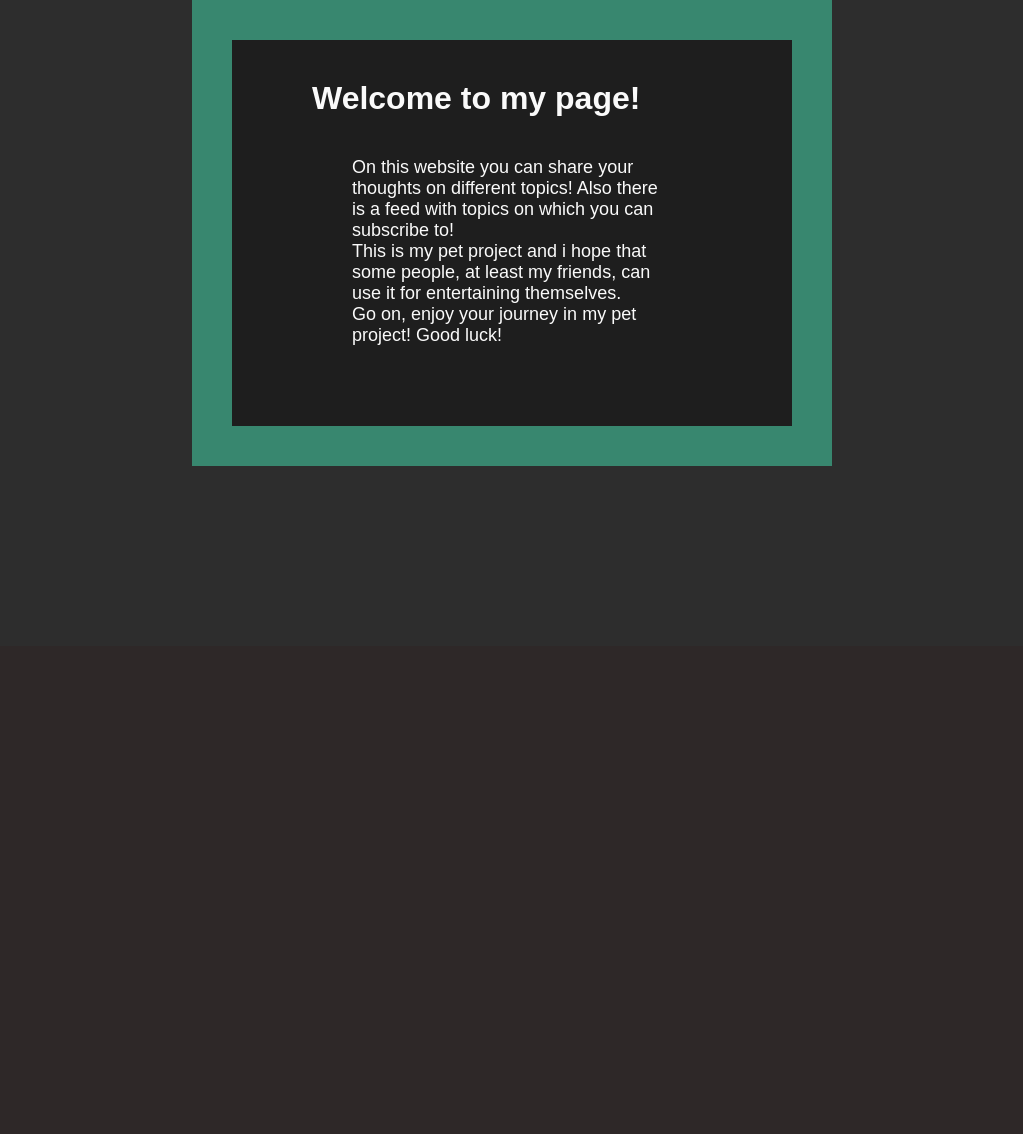
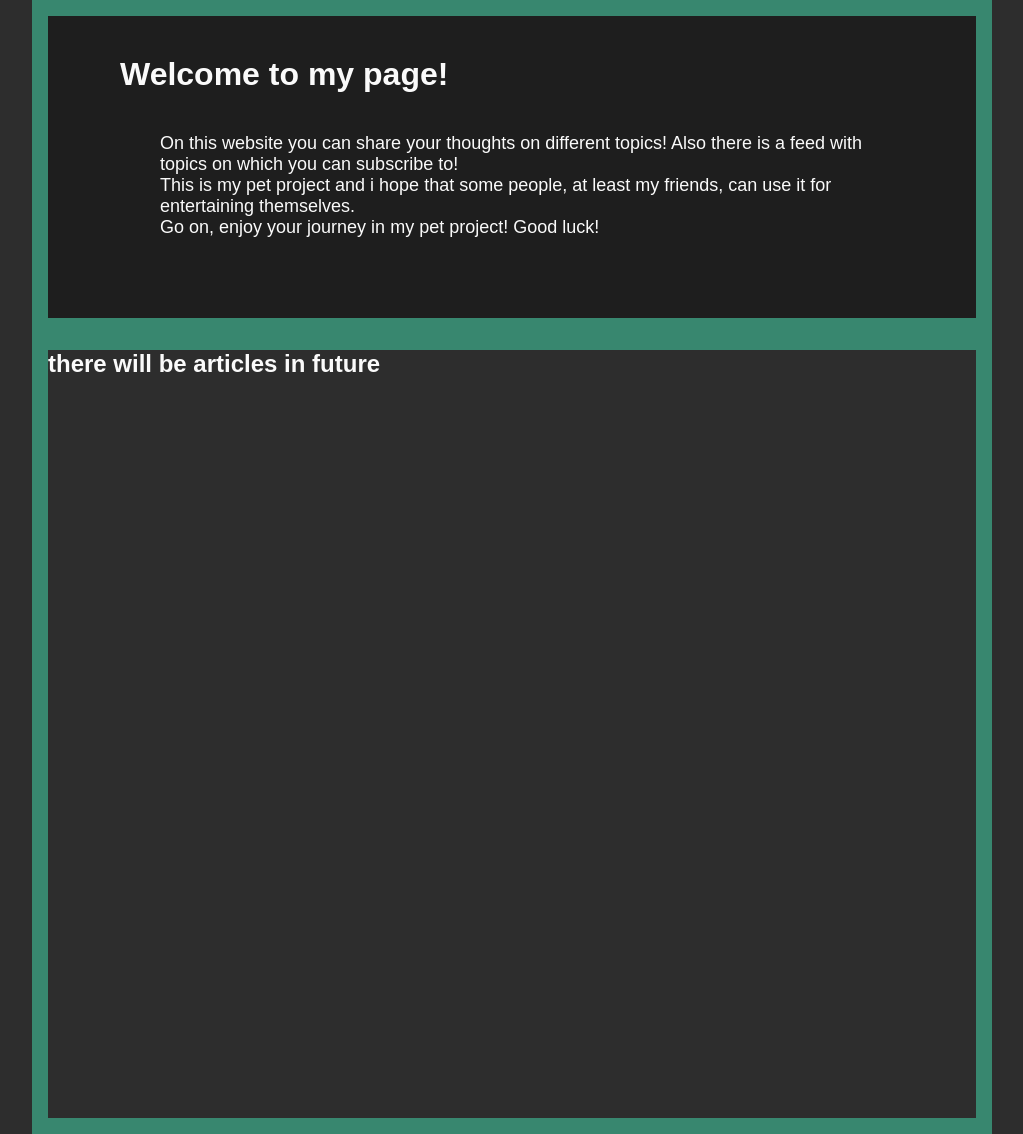
Before and after one commit to Tarkus43/step_web_homework, a Django app: page / in a window 1280 px wide. Shown: the part 154-1288 px from the top of the page, without its empty margins (128-1151 px from the left). Before the commit the page ends 620 px from the top, so only its background shows below. Run offline with Django 5.2, Linux system fonts and the light colour scheme.

Commit message:
added хомяк

```diff
--- a/my_django_site/static/css/scss/components/_main.scss
+++ b/my_django_site/static/css/scss/components/_main.scss
@@ -11,9 +11,17 @@
 }
 
 .main_header {
+  min-width: 50vh;
   background-color: $darker;
-  margin: 0 40vh;
-  padding: 5vh 10vh;
-  border: 5vh solid $accent;
+  margin: 0 20vh;
+  padding: 5vh 9vh;
+  border: 2vh solid $accent;
   backdrop-filter: blur(15px);
 }
+
+.main_main {
+  margin: 0 20vh;
+  border: 2vh solid $accent;
+  color: $light_font;
+  height: 100%;
+}
--- a/my_django_site/static/css/styles/index.min.css
+++ b/my_django_site/static/css/styles/index.min.css
@@ -1 +1 @@
-*{margin:0;padding:0;font-family:sans-serif;-webkit-box-sizing:border-box;box-sizing:border-box}html,body{height:100vh}li{list-style:none}body{background-color:#2d2d2d}a{text-decoration:none;color:#f5f5f5}.logo{max-width:15vh}.nav_list{display:-webkit-box;display:-ms-flexbox;display:flex;-webkit-box-align:center;-ms-flex-align:center;align-items:center;-webkit-box-orient:horizontal;-webkit-box-direction:normal;-ms-flex-direction:row;flex-direction:row;gap:5vh}nav{font-size:large;padding:2vh;display:-webkit-box;display:-ms-flexbox;display:flex;-webkit-box-align:center;-ms-flex-align:center;align-items:center;background-color:#1a1a1a;-webkit-box-pack:justify;-ms-flex-pack:justify;justify-content:space-between}nav ul li{background-color:#38876f;padding:1vh 3vh;border-radius:10px}nav ul li a{color:#1a1a1a}.profile_list{display:-webkit-box;display:-ms-flexbox;display:flex;-webkit-box-align:center;-ms-flex-align:center;align-items:center;gap:5vh;margin-right:2vh}header{background-color:#1e1e1e;height:auto}.main_info{color:#fafafa;font-size:large;padding:5vh}.main_title{color:#fafafa}.main_header{background-color:#1e1e1e;margin:0 40vh;padding:5vh 10vh;border:5vh solid #38876f;backdrop-filter:blur(15px)}
+*{margin:0;padding:0;font-family:sans-serif;-webkit-box-sizing:border-box;box-sizing:border-box}html,body{height:100vh}li{list-style:none}body{background-color:#2d2d2d}a{text-decoration:none;color:#f5f5f5}.logo{max-width:15vh}.nav_list{display:-webkit-box;display:-ms-flexbox;display:flex;-webkit-box-align:center;-ms-flex-align:center;align-items:center;-webkit-box-orient:horizontal;-webkit-box-direction:normal;-ms-flex-direction:row;flex-direction:row;gap:5vh}nav{font-size:large;padding:2vh;display:-webkit-box;display:-ms-flexbox;display:flex;-webkit-box-align:center;-ms-flex-align:center;align-items:center;background-color:#1a1a1a;-webkit-box-pack:justify;-ms-flex-pack:justify;justify-content:space-between}nav ul li{background-color:#38876f;padding:1vh 3vh;border-radius:10px}nav ul li a{color:#1a1a1a}.profile_list{display:-webkit-box;display:-ms-flexbox;display:flex;-webkit-box-align:center;-ms-flex-align:center;align-items:center;gap:5vh;margin-right:2vh}header{background-color:#1e1e1e;height:auto}.main_info{color:#fafafa;font-size:large;padding:5vh}.main_title{color:#fafafa}.main_header{min-width:50vh;background-color:#1e1e1e;margin:0 20vh;padding:5vh 9vh;border:2vh solid #38876f;backdrop-filter:blur(15px)}.main_main{margin:0 20vh;border:2vh solid #38876f;color:#fafafa;height:100%}
--- a/my_django_site/templates/base.html
+++ b/my_django_site/templates/base.html
@@ -29,7 +29,7 @@
       </ul>
     </nav>
     {% block header %} {% endblock %}
-    <main>{% block main %} {% endblock %}</main>
+    {% block main %} {% endblock %}
     <footer></footer>
   </body>
 </html>
--- a/my_django_site/templates/main.html
+++ b/my_django_site/templates/main.html
@@ -11,11 +11,13 @@
     On this website you can share your thoughts on different topics! Also there is a feed with topics on which you can subscribe to!</br>This is my pet project and i hope that some people, at least my friends, can use it for entertaining themselves.</br>Go on, enjoy your journey in my pet project! Good luck!
 </p>
 </header>
-
-
 {% endblock%}
 
 
 {% block main %}
-
+<main class="main_main">
+    <div class="articles">
+        <h2 class="main_h2">there will be articles in future</h2>
+    </div>
+</main>
 {% endblock %}
```
Also changed, not shown: my_django_site/static/css/styles/index.css (+11 -3 lines).
